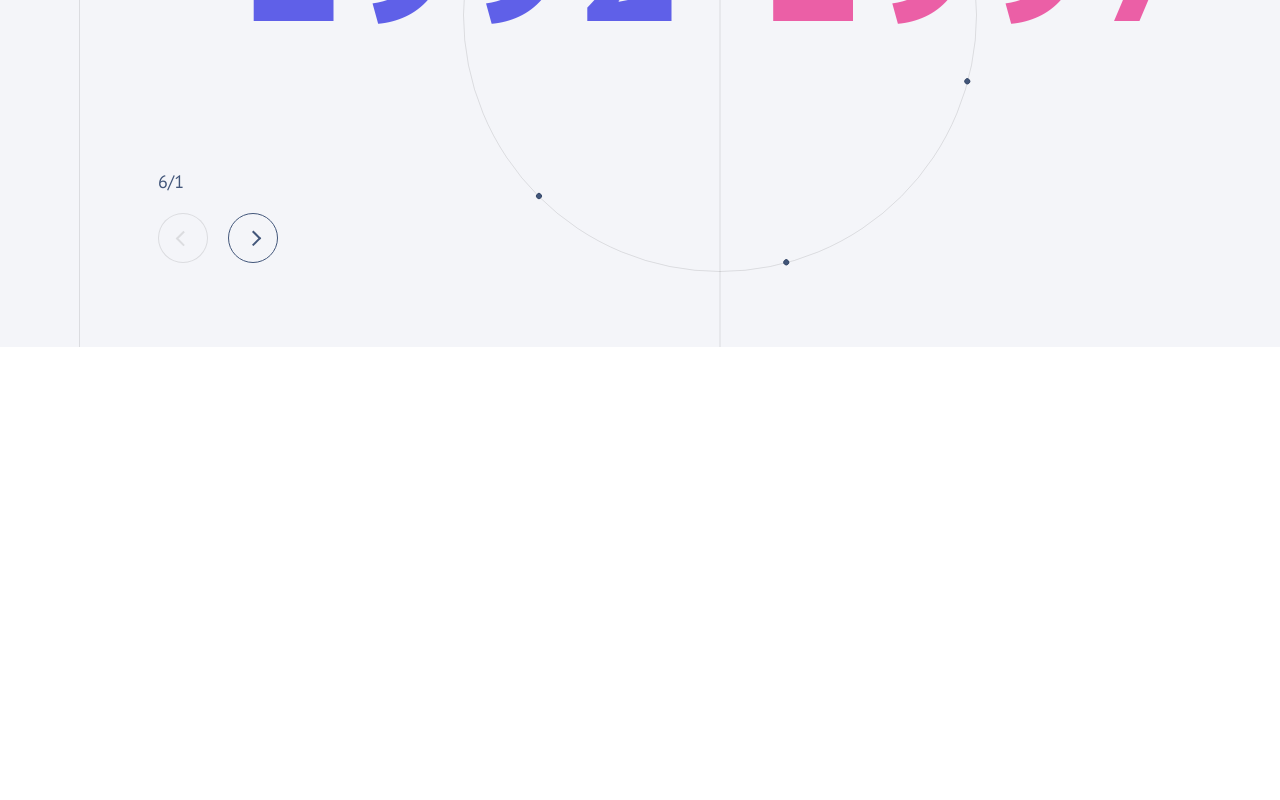
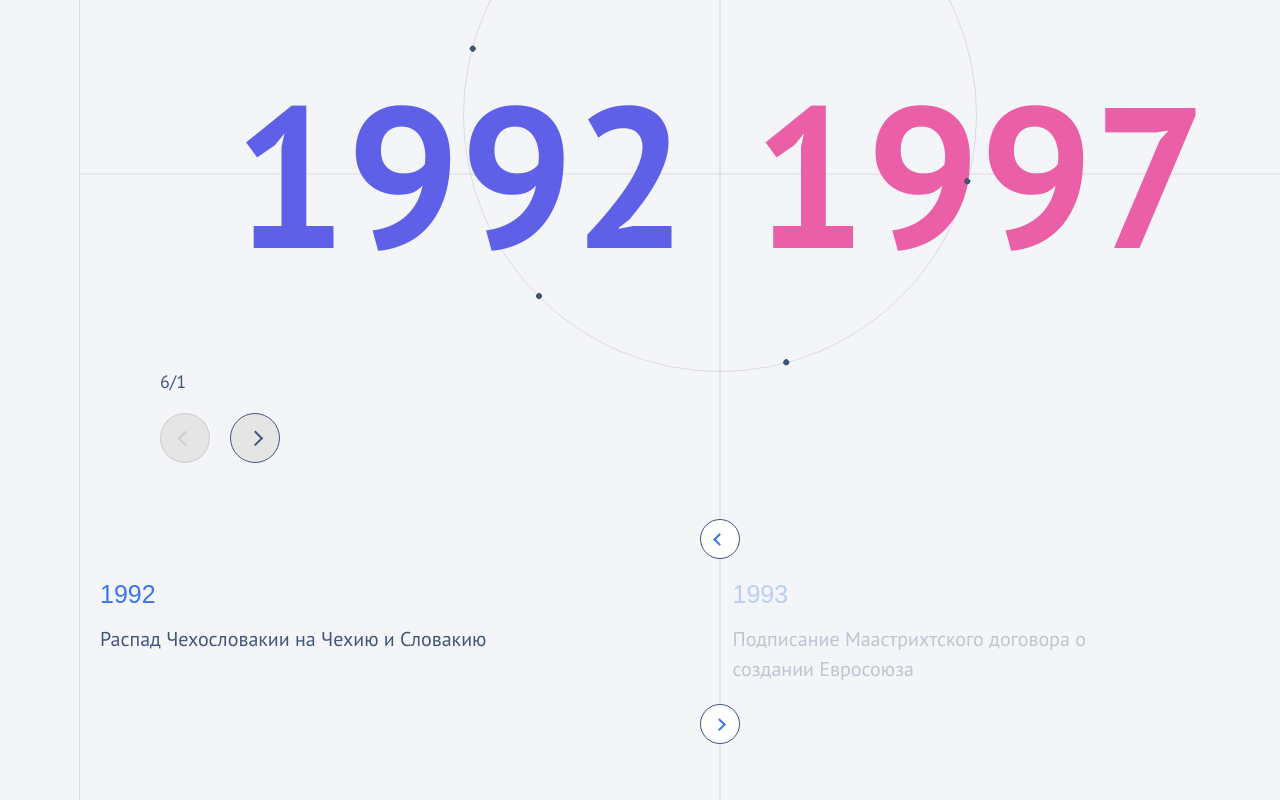
Before and after one commit to Mirnyjj/time_periods_of_history, a React app: page / in a window 1280 px wide. Shown: the part 453-1253 px from the top of the page. Before the commit the page ends 838 px from the top, so only its background shows below. Built offline with nearby package versions, Linux system fonts and the light colour scheme.

Commit message:
Завершена реализация приложения

```diff
--- a/package.json
+++ b/package.json
@@ -44,6 +44,7 @@
     "react": "^19.1.1",
     "react-dom": "^19.1.1",
     "styled-components": "^6.1.19",
+    "swiper": "^11.2.10",
     "typescript": "^5.9.2"
   }
 }
--- a/src/App.tsx
+++ b/src/App.tsx
@@ -4,6 +4,7 @@ import { breakpoints, historicalPeriods } from "./data";
 import { CounterDate } from "./components/CounterDate";
 import CircleComponent from "./components/Circle";
 import ControlButtonDot from "./components/ControlButtonDot";
+import Carousel from "./components/Carousel";
 
 const App = () => {
   const [activeDot, setActiveDot] = React.useState(0);
@@ -93,8 +94,19 @@ const App = () => {
           dotsCount={dotsCount}
           handleDotClick={handleDotClick}
         />
-        {/* <ContentSlider /> */}
+        <CarouselWrapper $visible={textVisible}>
+          <Carousel item={historicalPeriods[activeDot].events} />
+        </CarouselWrapper>
       </ContentContainer>
+      <Pagination>
+        {historicalPeriods.map((item, index) => (
+          <ButtonPagination
+            key={index}
+            $active={activeDot === index}
+            onClick={() => handleDotClick(index)}
+          />
+        ))}
+      </Pagination>
     </Main>
   );
 };
@@ -106,10 +118,26 @@ const Main = styled.main`
   min-height: 100vh;
   display: flex;
   justify-content: center;
-  width: 100%;
+  max-width: 100%;
   background-color: #f4f5f9;
   @media (max-width: ${breakpoints.mobileXL}) {
     min-height: 100%;
+    height: 100vh;
+  }
+  .custom-pagination {
+    display: none;
+    @media (max-width: ${breakpoints.mobileXL}) {
+      display: block;
+      position: relative !important;
+      bottom: -30px !important;
+      left: 50% !important;
+      transform: translateX(-50%);
+      display: flex;
+      gap: 8px;
+      justify-content: center;
+      align-items: center;
+      z-index: 10;
+    }
   }
 `;
 
@@ -123,7 +151,7 @@ const ContentContainer = styled.div`
   border-right: 1px solid rgba(0.25, 0.25, 0.25, 0.1);
   @media (max-width: ${breakpoints.mobileXL}) {
     border: none;
-    margin: 0 20px 0 27px;
+    margin: 0 20px;
   }
 `;
 
@@ -186,6 +214,7 @@ const H2 = styled.div`
     padding-top: 59px;
     padding-left: 0;
     font-size: 20px;
+    // margin: 0 20px;
   }
 `;
 
@@ -218,9 +247,37 @@ const DateWrapper = styled.div`
   }
 `;
 
-const ContentSlider = styled.div`
-  width: 100%;
-  padding: 0 80px;
-  margin: 0 auto;
-  border: 1px solid #c7cdd9;
+const CarouselWrapper = styled.div<{ $visible: boolean }>`
+  opacity: ${(props) => (props.$visible ? 1 : 0)};
+  transition: opacity 0.6s ease;
+  @media (max-width: ${breakpoints.mobileXL}) {
+    position: relative;
+  }
 `;
+
+const Pagination = styled.div`
+  display: none;
+  @media (max-width: ${breakpoints.mobileXL}) {
+    display: block;
+    position: absolute;
+    left: 50%;
+    transform: translateX(-50%);
+    bottom: 32px;
+    display: flex;
+    flex-wrap: wrap;
+    gap: 10px;
+    justify-content: center;
+    width: auto;
+  }
+`;
+
+const ButtonPagination = styled.button<{ $active: boolean }>`
+  background-color: #42567a;
+  width: 6px;
+  height: 6px;
+  padding: 0;
+  margin: 0;
+  border-radius: 50%;
+  border: none;
+  opacity: ${(props) => (props.$active ? 1 : 0.4)};
+`;
--- /dev/null
+++ b/src/components/ButtonControl.tsx
@@ -0,0 +1,70 @@
+import * as React from "react";
+import styled from "styled-components";
+import { breakpoints } from "../data";
+
+type Props = {
+  size: string;
+  background: string;
+  side: string;
+  arrowColor: string;
+  border: boolean;
+  arrowSize: string;
+  disabled?: boolean;
+  onClick?: () => void;
+  className?: string;
+};
+function ButtonControlContainer({ className, disabled, onClick }: Props) {
+  return <button className={className} disabled={disabled} onClick={onClick} />;
+}
+export const ButtonControl = styled(ButtonControlContainer)`
+  ${(props) => (props.border ? "border: 1px solid #42567a;" : null)}
+  width: ${(props) => props.size};
+  height: ${(props) => props.size};
+  border-radius: 50%;
+  display: flex;
+  align-items: center;
+  justify-content: center;
+  cursor: pointer;
+  transition: all 0.3s ease;
+  position: relative;
+  background-color: ${(props) => props.background};
+
+  &::after {
+    content: "";
+    width: ${(props) => props.arrowSize};
+    height: ${(props) => props.arrowSize};
+    border-left: 2px solid ${(props) => props.arrowColor};
+    border-bottom: 2px solid ${(props) => props.arrowColor};
+    transform: ${(props) =>
+      props.side === "left" ? "rotate(45deg)" : "rotate(-135deg)"};
+    transition: all 0.3s ease;
+  }
+
+  &:disabled {
+    border: 1px solid rgba(0.25, 0.25, 0.25, 0.1);
+    cursor: not-allowed;
+    background-color: #e5e5e5;
+
+    &::after {
+      border-left: 2px solid rgba(0.25, 0.25, 0.25, 0.1);
+      border-bottom: 2px solid rgba(0.25, 0.25, 0.25, 0.1);
+    }
+
+    &:hover {
+      background-color: #e5e5e5;
+    }
+  }
+
+  &:not(:disabled):hover {
+    background-color: #fff;
+  }
+
+  @media (max-width: ${breakpoints.mobileXL}) {
+    width: 25px;
+    height: 25px;
+    &::after {
+      width: 4.42px;
+      height: 4.42px;
+    }
+  }
+`;
--- /dev/null
+++ b/src/components/Carousel.tsx
@@ -0,0 +1,178 @@
+import * as React from "react";
+import styled from "styled-components";
+import { Swiper, SwiperSlide } from "swiper/react";
+import { FreeMode, Navigation, Pagination } from "swiper/modules";
+import "swiper/css";
+import { ButtonControl } from "./ButtonControl";
+import { breakpoints } from "../data";
+import { Swiper as SwiperType } from "swiper";
+
+type Props = {
+  item: {
+    year: number;
+    description: string;
+  }[];
+};
+
+export default function Carousel({ item }: Props) {
+  const uniqueId = item[0]?.year || "default";
+  const swiperRef = React.useRef<SwiperType | null>(null);
+
+  const updateSlidesOpacity = (swiper: SwiperType) => {
+    swiper.slides.forEach((slide) => {
+      // Приводим тип к any чтобы избежать ошибки TypeScript
+      const slideElement = slide as any;
+      const progress = Math.abs(slideElement.progress || 0);
+      const opacity = Math.max(0.3, 1 - progress * 0.7); // Минимальная opacity 0.3
+      (slide as HTMLElement).style.opacity = opacity.toString();
+    });
+  };
+  return (
+    <OuterContainer>
+      <NavigationButton className={`swiper-button-${uniqueId}-prev`}>
+        <ButtonControl
+          side="left"
+          size="40px"
+          background="white"
+          arrowColor="#3877EE"
+          arrowSize="7.07px"
+          border={true}
+        />
+      </NavigationButton>
+      <Swiper
+        modules={[Navigation, Pagination, FreeMode]}
+        spaceBetween={80}
+        slidesPerView={1}
+        direction="horizontal"
+        loop={true}
+        freeMode={true}
+        className="mySwiper"
+        navigation={{
+          nextEl: `.swiper-button-${uniqueId}-next`,
+          prevEl: `.swiper-button-${uniqueId}-prev`,
+        }}
+        breakpoints={{
+          320: {
+            slidesPerView: 2,
+            spaceBetween: 25,
+            watchSlidesProgress: true,
+          },
+
+          1440: {
+            slidesPerView: 3,
+            spaceBetween: 80,
+          },
+        }}
+        onSwiper={(swiper) => {
+          swiperRef.current = swiper;
+          updateSlidesOpacity(swiper);
+        }}
+        onSlideChange={(swiper) => {
+          updateSlidesOpacity(swiper);
+        }}
+      >
+        {item.map((storage, index) => (
+          <SwiperSlide key={index}>
+            <SlideContent>
+              <YearText>{storage.year}</YearText>
+              <DescriptionText>{storage.description}</DescriptionText>
+            </SlideContent>
+          </SwiperSlide>
+        ))}
+      </Swiper>
+
+      <NavigationButton className={`swiper-button-${uniqueId}-next`}>
+        <ButtonControl
+          side="right"
+          size="40px"
+          background="white"
+          arrowColor="#3877EE"
+          arrowSize="7.07px"
+          border={true}
+        />
+      </NavigationButton>
+    </OuterContainer>
+  );
+}
+
+const OuterContainer = styled.div`
+  display: flex;
+  flex-wrap: wrap;
+  align-items: center;
+  justify-content: center;
+  gap: 20px;
+  padding: 56px 0;
+  width: 100%;
+  @media (max-width: ${breakpoints.mobileXL}) {
+    gap: 0;
+    padding: 0;
+    width: 100%;
+    position: absolute;
+    justify-content: start;
+  }
+  .swiper {
+    display: flex;
+    max-width: 1240px;
+    margin: 0;
+    @media (max-width: ${breakpoints.mobileXL}) {
+      gap: 0;
+      max-width: 100%;
+      min-width: 360px;
+      overflow: visible;
+    }
+  }
+`;
+
+const NavigationButton = styled.div`
+  position: relative;
+  z-index: 10;
+  cursor: pointer;
+
+  &.swiper-button-disabled {
+    opacity: 0;
+    pointer-events: none;
+  }
+  @media (max-width: ${breakpoints.mobileXL}) {
+    display: none;
+  }
+`;
+
+const SlideContent = styled.div`
+  max-width: 400px;
+  min-width: 280px;
+  display: flex;
+  flex-direction: column;
+  gap: 15px;
+
+  @media (max-width: 480px) {
+    min-width: 166px;
+    max-width: 166px;
+  }
+`;
+
+const YearText = styled.div`
+  font-family: "Bebas Neue", sans-serif;
+  font-weight: 400;
+  font-size: 25px;
+  color: #3877ee;
+  line-height: 120%;
+  margin: 0;
+
+  @media (max-width: 480px) {
+    font-size: 20px;
+  }
+`;
+
+const DescriptionText = styled.div`
+  font-family: "PT Sans", sans-serif;
+  font-weight: 400;
+  font-size: 20px;
+  line-height: 30px;
+  color: #42567a;
+  margin: 0;
+
+  @media (max-width: 480px) {
+    font-size: 16px;
+    line-height: 24px;
+  }
+`;
--- a/src/components/Circle.tsx
+++ b/src/components/Circle.tsx
@@ -53,11 +53,11 @@ const CircleContainer = styled.div`
   justify-content: center;
   width: 100%;
   position: relative;
-  margin: -100px 0;
   @media (max-width: ${breakpoints.mobileXL}) {
     display: none;
   }
 `;
+// margin: -100px 0;
 
 const Circle = styled.div`
   width: 512px;
--- a/src/components/ControlButtonDot.tsx
+++ b/src/components/ControlButtonDot.tsx
@@ -1,5 +1,6 @@
 import * as React from "react";
 import styled from "styled-components";
+import { ButtonControl } from "./ButtonControl";
 import { breakpoints } from "../data";
 
 type Props = {
@@ -31,13 +32,23 @@ export default function ControlButtonDot({
       <ButtonWrapper>
         <ButtonControl
           disabled={activeDot === 0}
-          $side="left"
+          side="left"
           onClick={() => handleControlClick("back")}
+          size="50px"
+          background="#e5e5e5"
+          arrowColor="#42567a"
+          arrowSize="8.84px"
+          border={true}
         />
         <ButtonControl
           disabled={activeDot + 1 === dotsCount}
-          $side="right"
+          side="right"
           onClick={() => handleControlClick("next")}
+          size="50px"
+          background="#e5e5e5"
+          arrowColor="#42567a"
+          arrowSize="8.84px"
+          border={true}
         />
       </ButtonWrapper>
     </СontrolСontainer>
@@ -47,10 +58,13 @@ export default function ControlButtonDot({
 const СontrolСontainer = styled.div`
   display: flex;
   flex-direction: column;
-  padding-left: 78px;
+  padding-left: 80px;
   gap: 20px;
   @media (max-width: ${breakpoints.mobileXL}) {
     padding-left: 0;
+    gap: 10.67px;
+    position: absolute;
+    bottom: 13.33px;
   }
 `;
 
@@ -59,6 +73,9 @@ const CounterPeriod = styled.span`
   font-weight: 400;
   font-size: 18px;
   color: #42567a;
+  @media (max-width: ${breakpoints.mobileXL}) {
+    font-size: 14px;
+  }
 `;
 
 const ButtonWrapper = styled.div`
@@ -66,49 +83,7 @@ const ButtonWrapper = styled.div`
   justify-content: start;
   flex-wrap: no-wrap;
   gap: 20px;
-`;
-
-const ButtonControl = styled.button<{ $side: string }>`
-  border: 1px solid #42567a;
-  width: 50px;
-  height: 50px;
-  border-radius: 50%;
-  background-color: white;
-  display: flex;
-  align-items: center;
-  justify-content: center;
-  cursor: pointer;
-  transition: all 0.3s ease;
-  position: relative;
-  background-color: #f4f5f9;
-
-  &::after {
-    content: "";
-    width: 8.84px;
-    height: 8.84px;
-    border-left: 2px solid #42567a;
-    border-bottom: 2px solid #42567a;
-    transform: ${(props) =>
-      props.$side === "left" ? "rotate(45deg)" : "rotate(-135deg)"};
-    transition: all 0.3s ease;
-  }
-
-  &:disabled {
-    border: 1px solid rgba(0.25, 0.25, 0.25, 0.1);
-    cursor: not-allowed;
-    background-color: #f4f5f9;
-
-    &::after {
-      border-left: 2px solid rgba(0.25, 0.25, 0.25, 0.1);
-      border-bottom: 2px solid rgba(0.25, 0.25, 0.25, 0.1);
-    }
-
-    &:hover {
-      background-color: #f4f5f9;
-    }
-  }
-
-  &:not(:disabled):hover {
-    background-color: #fff;
+  @media (max-width: ${breakpoints.mobileXL}) {
+    gap: 8.33px;
   }
 `;
--- a/src/components/CounterDate.tsx
+++ b/src/components/CounterDate.tsx
@@ -47,7 +47,6 @@ export const CounterDate = ({
       if (progress < 1) {
         animationFrame = requestAnimationFrame(animate);
       } else {
-        // Гарантируем точное конечное значение
         setCount(date.new);
       }
     };
--- a/src/data.ts
+++ b/src/data.ts
@@ -116,18 +116,8 @@ export const historicalPeriods = [
 ];
 
 export const breakpoints = {
-  // Mobile
-  mobileS: "320px", // iPhone SE, small Android
-  mobileM: "375px", // iPhone 12/13/14 Mini
-  mobileL: "425px", // iPhone 12/13/14 Pro, most Android
-  mobileXL: "480px", // Larger phones
-
-  // Tablet
-  tablet: "768px", // iPad Mini, small tablets
-  tabletL: "1024px", // iPad Pro, larger tablets
-
-  // Desktop
-  laptop: "1200px",
-  desktop: "1440px",
-  desktopL: "1920px", // Full HD+
+  mobileS: "320px",
+  mobileM: "375px",
+  mobileL: "425px",
+  mobileXL: "480px",
 };
```
Also changed, not shown: 2 other files (tests, documents, lock files or other folders).
